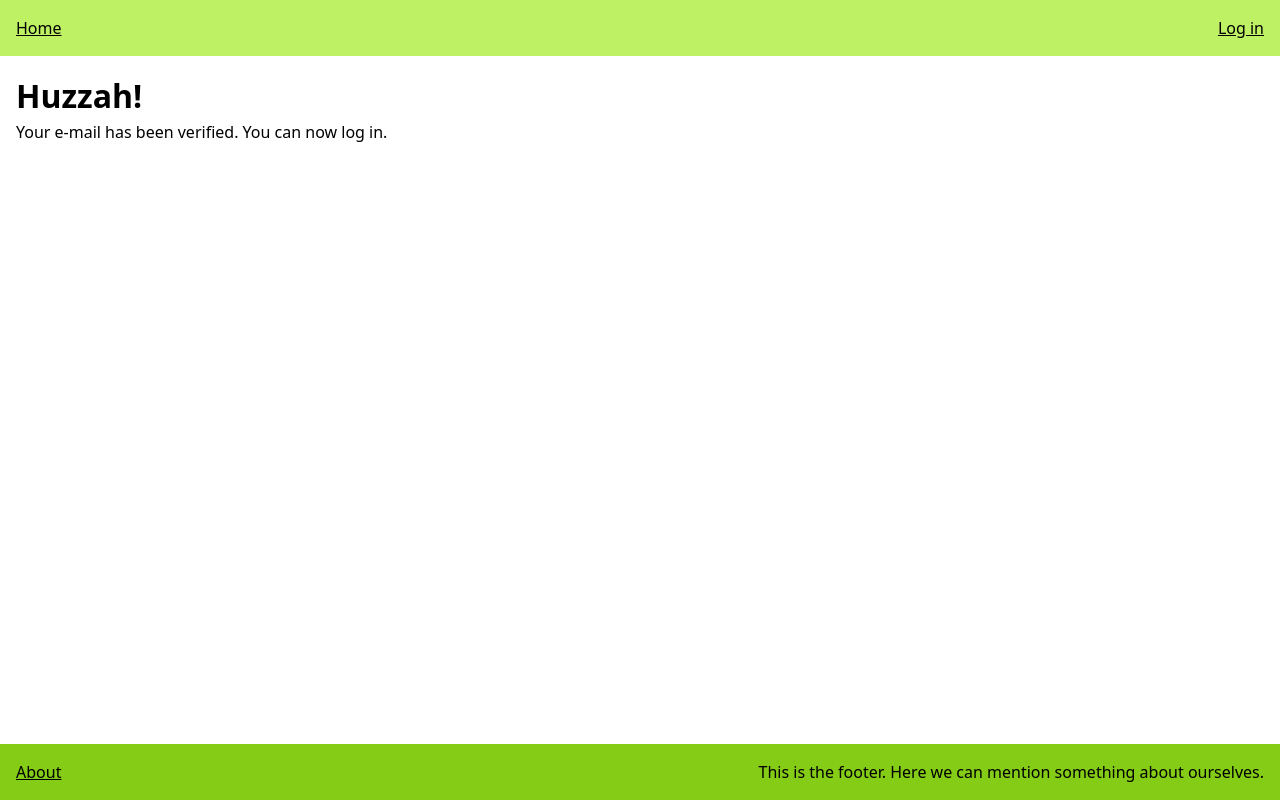
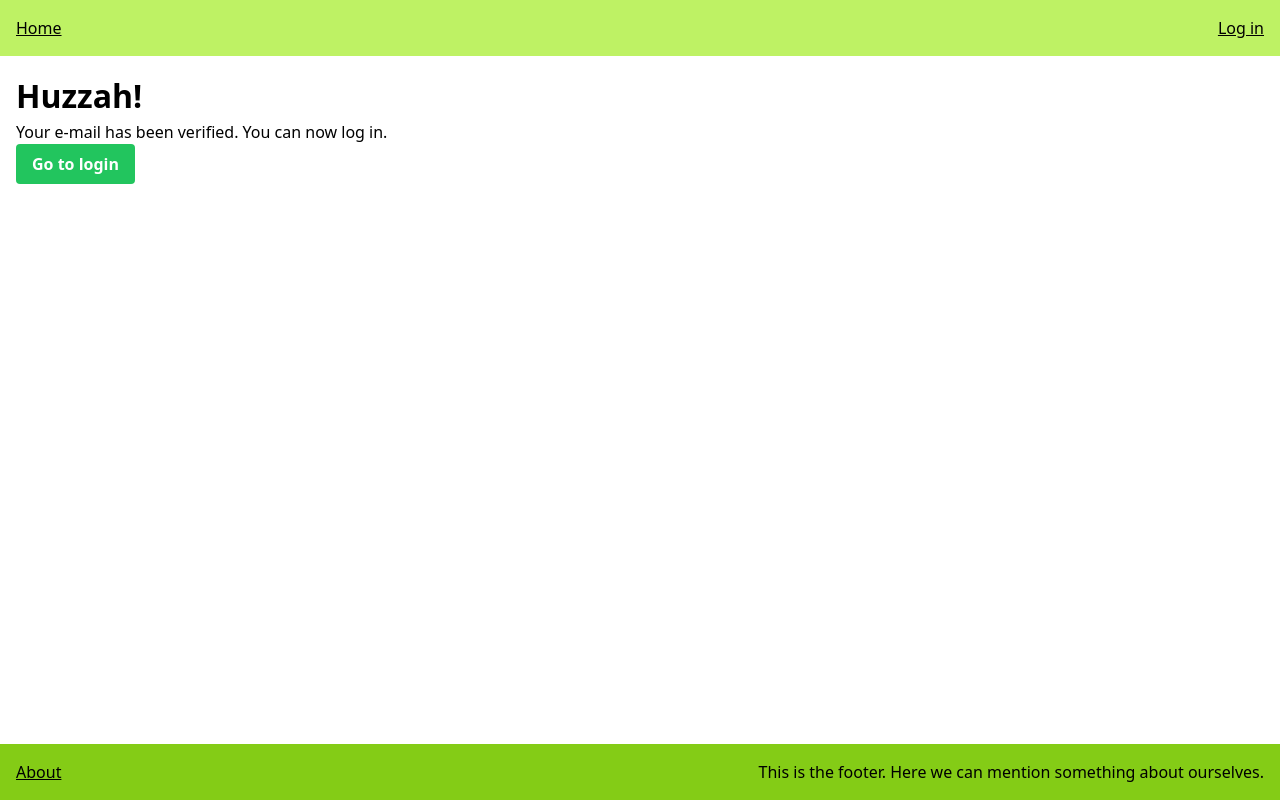
Before and after one commit to tentaclepurple/42_matcha, a SvelteKit app in the folder front/: page /verify-email/success in a window 1280 px wide. Built offline with nearby package versions, Linux system fonts and the light colour scheme.

Commit message:
Improve email verification success screen.

```diff
--- a/front/src/routes/verify-email/success/+page.svelte
+++ b/front/src/routes/verify-email/success/+page.svelte
@@ -1,4 +1,10 @@
+<script>
+	import { goto } from '$app/navigation';
+	import Button from '$lib/components/Button.svelte';
+</script>
+
 <div>
 	<h1>Huzzah!</h1>
 	<p>Your e-mail has been verified. You can now log in.</p>
+	<Button type="button" level="primary" onclick={() => goto('/login')}>Go to login</Button>
 </div>
```
